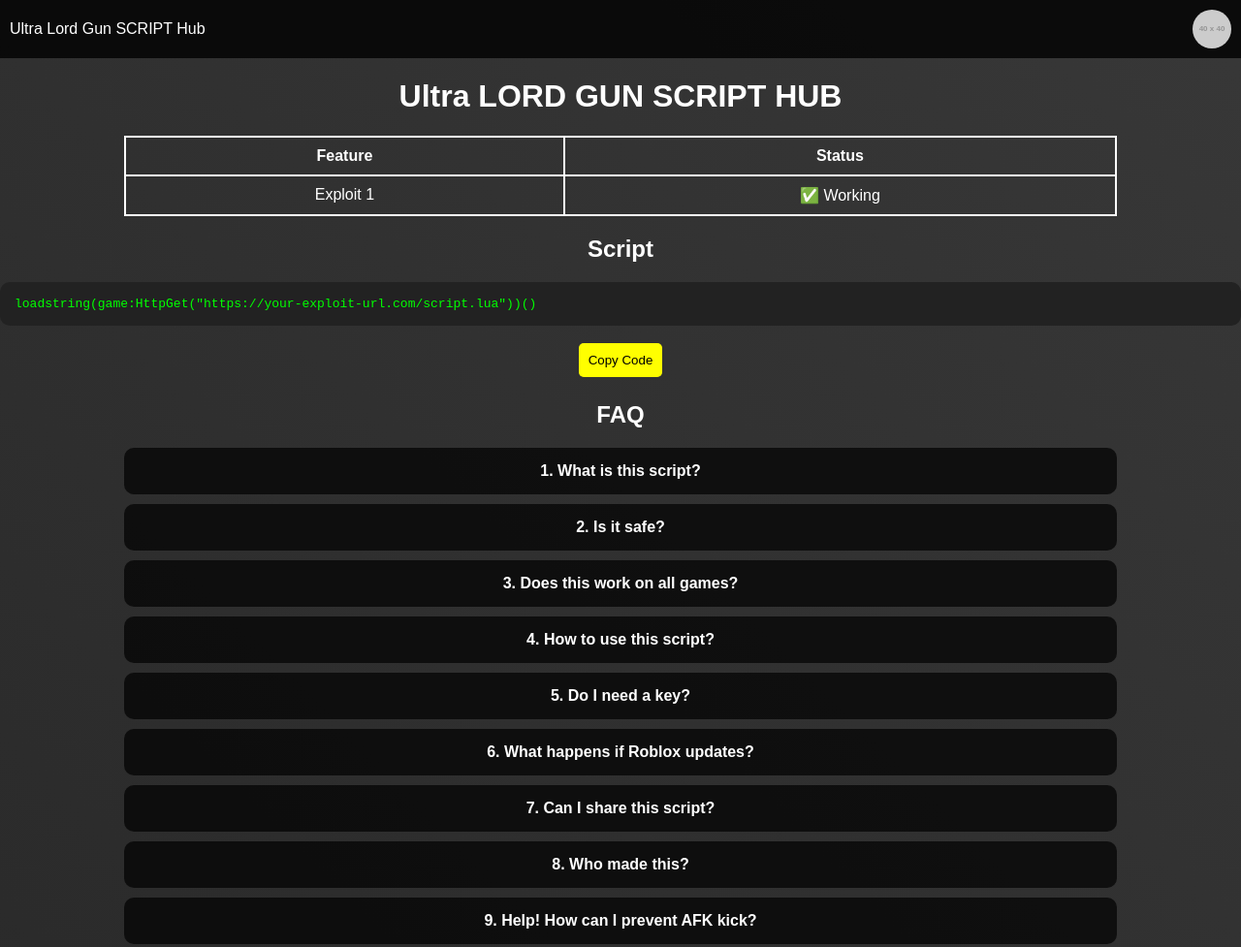
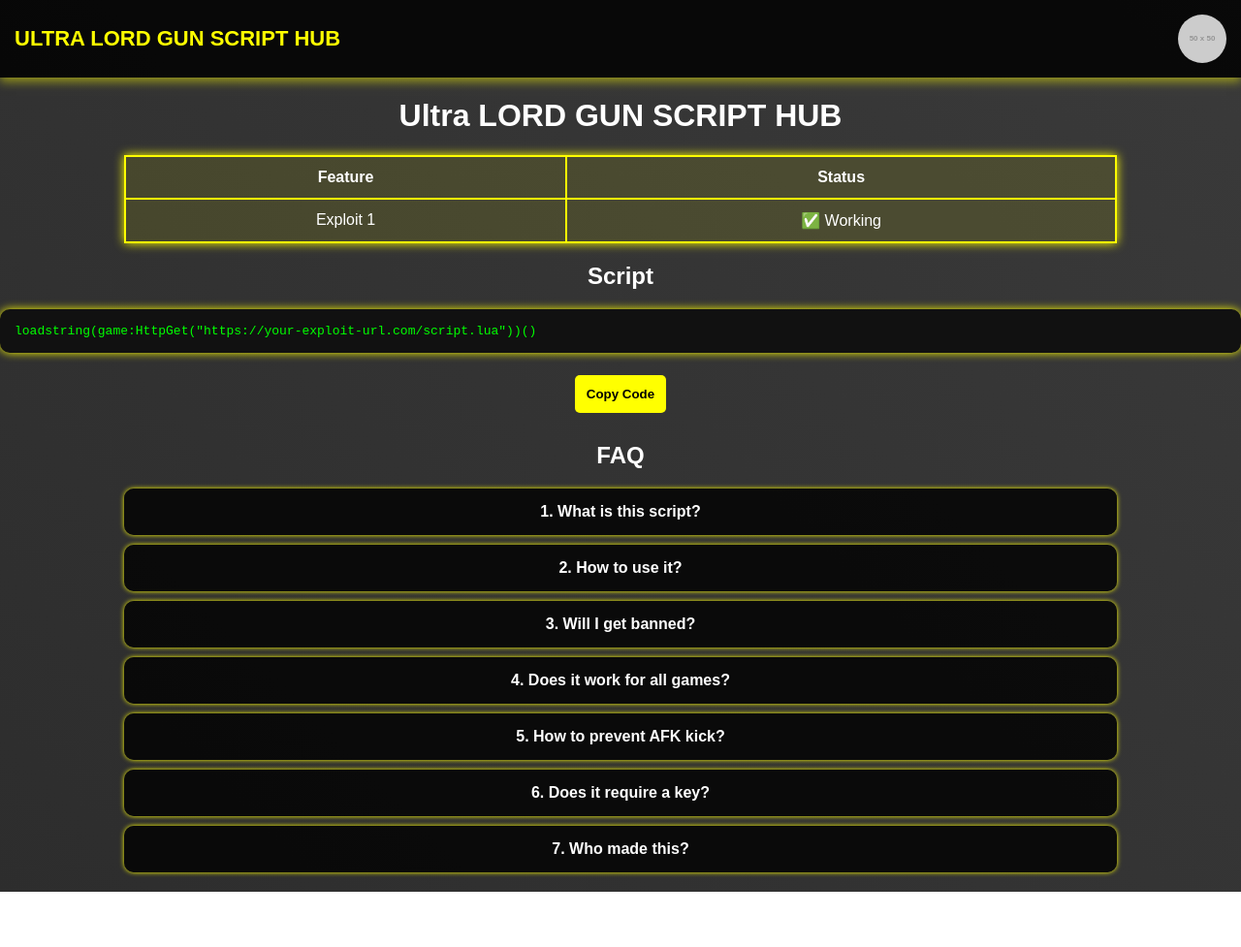
Before and after one commit to memecat9265629/Project-Full-Script-By-Ultra-Lord, a plain HTML site: page index.html in a window 1280 px wide. Shown: the whole page at 97% size. After the commit the page ends 920 px from the top, so only its background shows below. Drawn offline with Linux system fonts and the light colour scheme; placeholder pictures from the web are drawn by us.

Commit message:
Update index.html

```diff
--- a/index.html
+++ b/index.html
@@ -5,15 +5,16 @@
     <meta name="viewport" content="width=device-width, initial-scale=1.0">
     <title>Powered by Ultra Lord Gun SCRIPT Hub</title>
     <style>
+        /* Animated Background */
         body {
             font-family: Arial, sans-serif;
             margin: 0;
             padding: 0;
             text-align: center;
             color: #fff;
-            animation: gradientBG 10s infinite alternate;
-            background: linear-gradient(45deg, #111, #222, #333, #444);
+            background: linear-gradient(45deg, #0a0a0a, #222, #333, #444);
             background-size: 400% 400%;
+            animation: gradientBG 8s infinite alternate;
         }
 
         @keyframes gradientBG {
@@ -25,25 +26,34 @@
         .navbar {
             display: flex;
             align-items: center;
-            background: rgba(0, 0, 0, 0.8);
-            padding: 10px;
             justify-content: space-between;
+            padding: 15px;
+            background: rgba(0, 0, 0, 0.85);
+            box-shadow: 0 4px 10px rgba(255, 255, 0, 0.5);
         }
 
         .navbar img {
-            width: 40px;
-            height: 40px;
+            width: 50px;
+            height: 50px;
             border-radius: 50%;
+        }
+
+        .navbar-title {
+            font-size: 22px;
+            font-weight: bold;
+            text-transform: uppercase;
+            color: #ff0;
         }
 
         /* Code Block */
         pre {
-            background: #222;
+            background: #111;
             color: #0f0;
             padding: 15px;
             border-radius: 10px;
             overflow-x: auto;
             text-align: left;
+            box-shadow: 0 0 10px #ff0;
         }
 
         /* Table */
@@ -51,11 +61,13 @@
             width: 80%;
             margin: auto;
             border-collapse: collapse;
+            background: rgba(255, 255, 0, 0.1);
+            box-shadow: 0 0 10px #ff0;
         }
 
         th, td {
-            border: 2px solid #fff;
-            padding: 10px;
+            border: 2px solid #ff0;
+            padding: 12px;
             border-radius: 10px;
         }
 
@@ -63,11 +75,18 @@
         .btn {
             background: #ff0;
             color: #000;
-            padding: 10px;
-            margin: 5px;
+            padding: 12px;
+            margin: 10px;
             cursor: pointer;
             border: none;
             border-radius: 5px;
+            font-weight: bold;
+            transition: 0.3s;
+        }
+
+        .btn:hover {
+            background: #fff700;
+            transform: scale(1.1);
         }
 
         /* FAQ Section */
@@ -77,17 +96,19 @@
         }
 
         .faq-item {
-            background: rgba(0, 0, 0, 0.7);
+            background: rgba(0, 0, 0, 0.8);
             padding: 15px;
             border-radius: 10px;
             margin-bottom: 10px;
             cursor: pointer;
-            transition: background 0.3s ease-in-out;
+            transition: 0.3s;
+            box-shadow: 0 0 5px #ff0;
         }
 
         .faq-item:hover {
             background: rgba(255, 255, 0, 0.7);
             color: #000;
+            transform: scale(1.05);
         }
 
         .faq-answer {
@@ -109,8 +130,8 @@
 
     <!-- Navbar -->
     <div class="navbar">
-        <span>Ultra Lord Gun SCRIPT Hub</span>
-        <img src="https://via.placeholder.com/40" alt="Icon">
+        <span class="navbar-title">Ultra Lord Gun SCRIPT Hub</span>
+        <img src="https://via.placeholder.com/50" alt="Icon">
     </div>
 
     <h1>Ultra LORD GUN SCRIPT HUB</h1>
@@ -130,56 +151,55 @@
     <!-- Pre Code Block -->
     <h2>Script</h2>
     <pre id="codeBlock">loadstring(game:HttpGet("https://your-exploit-url.com/script.lua"))()</pre>
-
-    <!-- Copy Button -->
-    <button class="btn" onclick="copyCode()">Copy Code</button>
+    <button class="btn" onclick="copyCode('codeBlock')">Copy Code</button>
 
     <!-- FAQ Section -->
     <div class="faq">
         <h2>FAQ</h2>
+
         <div class="faq-item" onclick="toggleFAQ(this)">
             <strong>1. What is this script?</strong>
-            <div class="faq-answer">This is a Roblox exploit script for Ultra Lord Gun Hub.</div>
+            <div class="faq-answer">A Roblox exploit script for Ultra Lord Gun Hub.</div>
         </div>
+
         <div class="faq-item" onclick="toggleFAQ(this)">
-            <strong>2. Is it safe?</strong>
-            <div class="faq-answer">Use at your own risk. Exploiting in Roblox can lead to bans.</div>
+            <strong>2. How to use it?</strong>
+            <div class="faq-answer">Paste it into a Roblox executor.</div>
         </div>
+
         <div class="faq-item" onclick="toggleFAQ(this)">
-            <strong>3. Does this work on all games?</strong>
-            <div class="faq-answer">It depends on the game’s anti-cheat system.</div>
+            <strong>3. Will I get banned?</strong>
+            <div class="faq-answer">Use at your own risk, exploiting can result in bans.</div>
         </div>
+
         <div class="faq-item" onclick="toggleFAQ(this)">
-            <strong>4. How to use this script?</strong>
-            <div class="faq-answer">Use a Roblox exploit tool and paste the script.</div>
+            <strong>4. Does it work for all games?</strong>
+            <div class="faq-answer">Depends on the game’s anti-cheat system.</div>
         </div>
+
         <div class="faq-item" onclick="toggleFAQ(this)">
-            <strong>5. Do I need a key?</strong>
-            <div class="faq-answer">No key required for now.</div>
-        </div>
-        <div class="faq-item" onclick="toggleFAQ(this)">
-            <strong>6. What happens if Roblox updates?</strong>
-            <div class="faq-answer">The script might break, wait for an update.</div>
-        </div>
-        <div class="faq-item" onclick="toggleFAQ(this)">
-            <strong>7. Can I share this script?</strong>
-            <div class="faq-answer">Yes, but do not modify the credits.</div>
-        </div>
-        <div class="faq-item" onclick="toggleFAQ(this)">
-            <strong>8. Who made this?</strong>
-            <div class="faq-answer">Ultra Lord Gun SCRIPT Hub created this exploit.</div>
-        </div>
-        <div class="faq-item" onclick="toggleFAQ(this)">
-            <strong>9. Help! How can I prevent AFK kick?</strong>
+            <strong>5. How to prevent AFK kick?</strong>
             <div class="faq-answer">
-                <pre>while true do wait() game:GetService("Players").LocalPlayer.Idled:Connect(function() game:GetService("VirtualUser"):Button2Down(Vector2.new(0,0),workspace.CurrentCamera.CFrame) end) end</pre>
+                <pre id="afkScript">while true do wait() game:GetService("Players").LocalPlayer.Idled:Connect(function() game:GetService("VirtualUser"):Button2Down(Vector2.new(0,0),workspace.CurrentCamera.CFrame) end) end</pre>
+                <button class="btn" onclick="copyCode('afkScript')">Copy Anti-AFK Script</button>
             </div>
         </div>
+
+        <div class="faq-item" onclick="toggleFAQ(this)">
+            <strong>6. Does it require a key?</strong>
+            <div class="faq-answer">No key is required for now.</div>
+        </div>
+
+        <div class="faq-item" onclick="toggleFAQ(this)">
+            <strong>7. Who made this?</strong>
+            <div class="faq-answer">Ultra Lord Gun SCRIPT Hub.</div>
+        </div>
+
     </div>
 
     <script>
-        function copyCode() {
-            let code = document.getElementById("codeBlock").innerText;
+        function copyCode(elementId) {
+            let code = document.getElementById(elementId).innerText;
             navigator.clipboard.writeText(code);
             alert("Copied!");
         }
```
